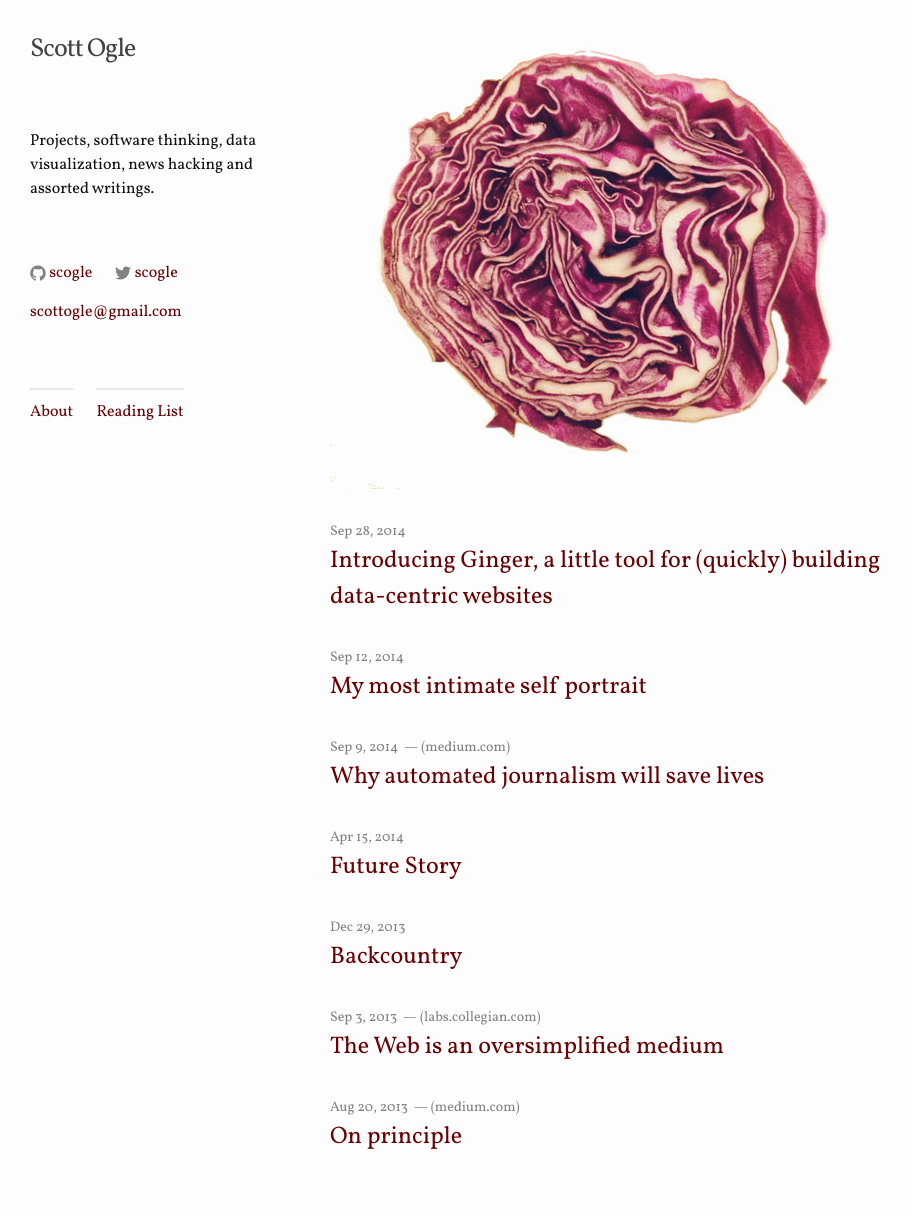
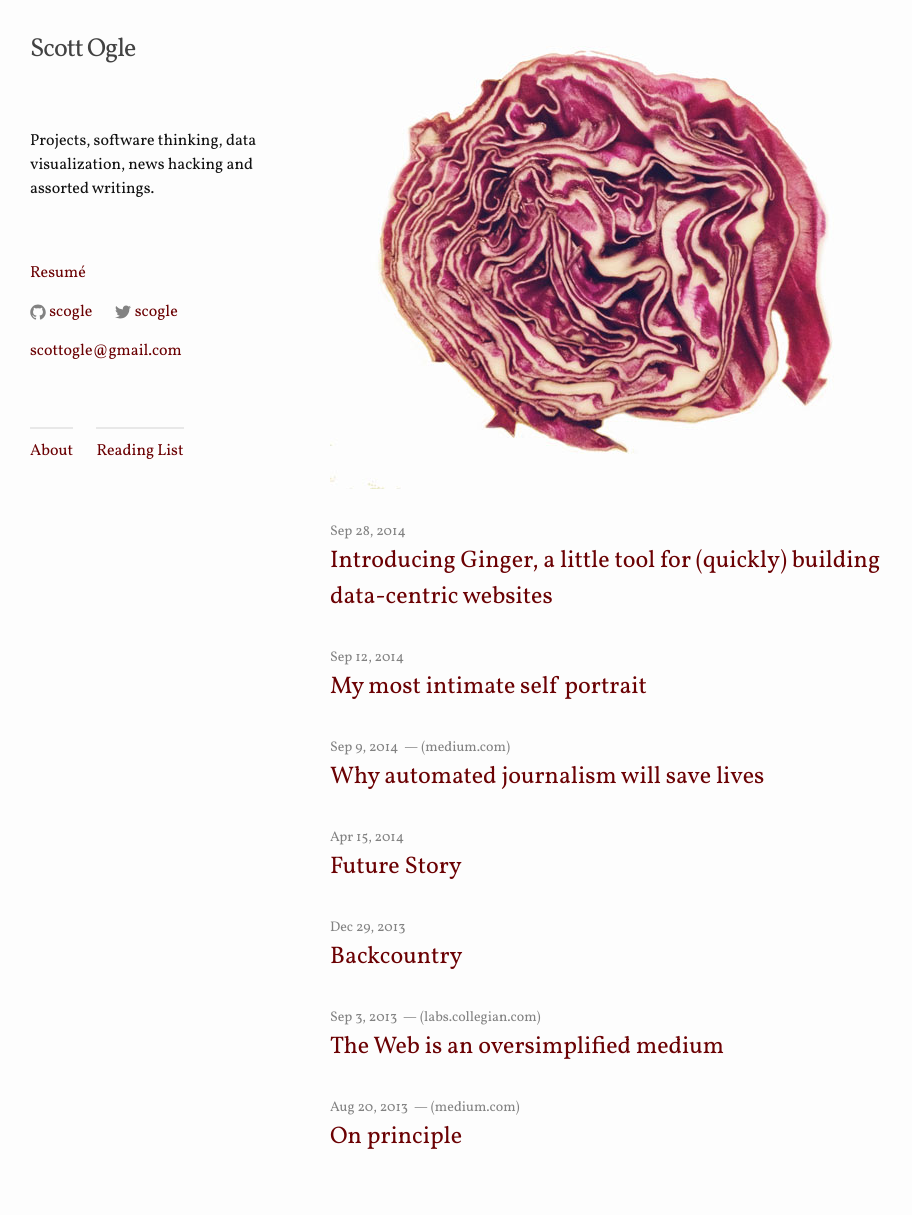
Before and after one commit to scogle/scogle.github.io, a Jekyll site: the page built from index.html, in a window 1280 px wide. Shown: the whole page, without its empty margins (0-912 px from the left). Built offline with Jekyll 4.4.1, drawn with Linux system fonts in a browser that asks for light colours.

Commit message:
added resume link

```diff
--- a/_config.yml
+++ b/_config.yml
@@ -15,3 +15,5 @@ header_img: img/cabbage.jpg
 
 # Build settings
 markdown: kramdown
+
+resume_link: https://dl.dropboxusercontent.com/u/1642424/scott-ogle-resume-oct-2014.pdf
--- a/_includes/header.html
+++ b/_includes/header.html
@@ -6,6 +6,10 @@
       <div class="clear"></div>
 
       <p class="text">{{ site.description }}</p>
+
+      <div class="clear"></div>
+
+      <a class="resume-link" href="{{ site.resume_link }}" title="Scott Ogle's Resume">Resumé</a>
 
       <div class="clear"></div>
 
--- a/_sass/_layout.scss
+++ b/_sass/_layout.scss
@@ -17,6 +17,8 @@
     padding: $spacing-unit;
 
     p { margin: 60px 0; }
+
+    .resume-link { margin-bottom: 15px; color: $brand-color; display: inline-block; }
 
     .site-title {
         font-size: 26px;
```
